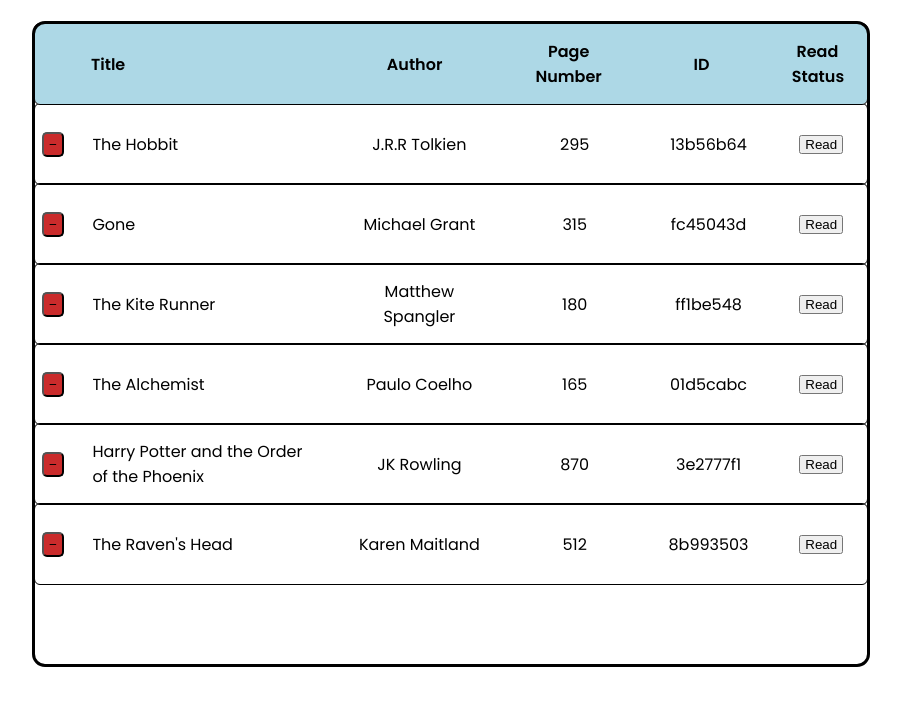
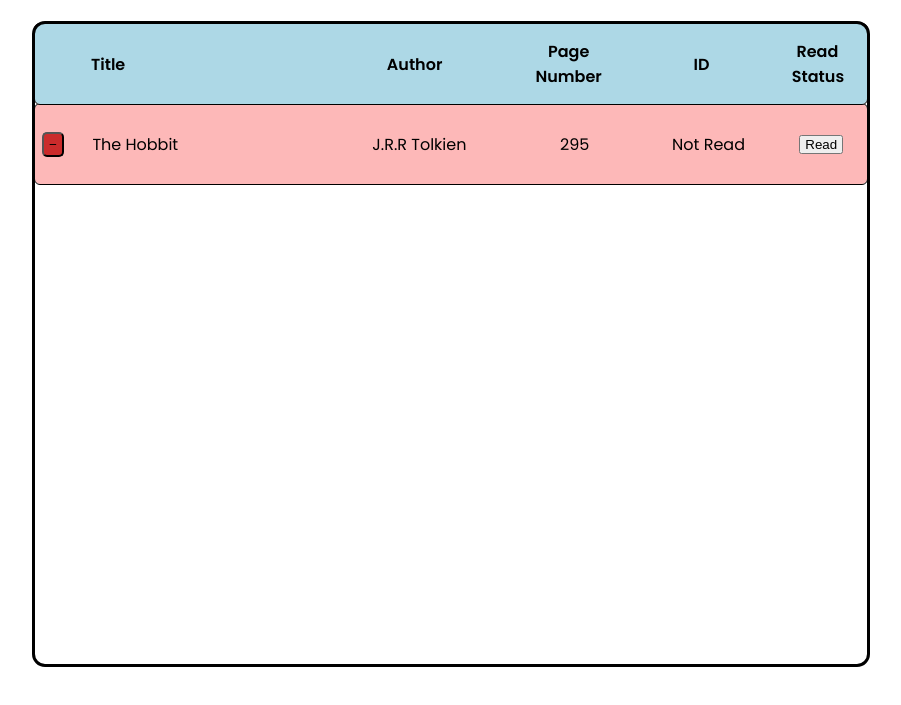
Before and after one commit to swiftybo/oop_library, a plain HTML site: page index.html in a window 1280 px wide. Both pictures are taken after a click on the element "Read Status". Shown: the part 95-800 px from the top of the page, without its empty margins (189-1090 px from the left). Drawn offline with Linux system fonts and the light colour scheme.

Commit message:
Added readButton to change the property of book object when it is marked as read

```diff
--- a/index.html
+++ b/index.html
@@ -25,7 +25,7 @@
                 <div class="books__title header__title">Title</div>
                 <div class="books__author">Author</div>
                 <div class="books__pages">Page Number</div>
-                <div class="books__id">ID</div>
+                <div class="books__read">ID</div>
                 <div class="books__read_status">Read Status</div>
             </div>
             <div class="books__area"></div>
--- a/script.js
+++ b/script.js
@@ -28,14 +28,18 @@ const inputPages = document.querySelector(".input__pages");
 ////////////////////////////////////////////////////////
 // Class Declaration
 
-class Book {
+class BookCl {
     constructor(title, author, pages) {
         this.title = title;
         this.author = author;
         this.pages = pages;
     }
 
-    readStatus() {
+    read() {
+        return (this.read = "read");
+    }
+
+    unread() {
         return (this.read = "not read");
     }
 }
@@ -44,7 +48,7 @@ class Book {
 // Functions
 
 const addBookTolibrary = function (title, author, pages) {
-    const newNovel = new Book(title, author, pages);
+    const newNovel = new BookCl(title, author, pages);
     newNovel.id = crypto.randomUUID().split("-")[0];
     myLibrary.push(newNovel);
     updateUI();
@@ -61,12 +65,12 @@ const displayBooks = function (library) {
     booksArea.innerHTML = "";
     library.forEach(function (book) {
         const book_html = `
-            <div class="books_row">
+            <div class="books_row books_row_unread">
                 <button class="deletebook__btn">&#8722;</button>
                 <div class="books__title">${book.title}</div>
                 <div class="books__author">${book.author}</div>
                 <div class="books__pages">${book.pages}</div>
-                <div class="books__id">${book.id}</div>
+                <div class="books__read">Not Read</div>
                 <button class="books__read_status">Read</button>
             </div>`;
 
@@ -136,14 +140,20 @@ function activateDeleteButtons() {
 
 function activateReadButtons() {
     btnsReadStatus.forEach(function (button, index) {
-        button.addEventListener("click", function () {
-            if (myLibrary[index].read || myLibrary[index].read === "not read") {
-                myLibrary[index].read = "read";
-                button.textContent = "not read";
-                console.log("You've now read this!");
-            } else if (myLibrary[index].read === "read") {
-                console.log("You've no longer read this!");
-            }
-        });
+        const currentBook = myLibrary[index];
+        button.addEventListener("click", currentBook.read.bind(currentBook));
+        // {
+        //     console.log(currentBook);
+        //     if (button.textContent === "Read") {
+        //         console.log("You've now read this!");
+        //         // console.log(Object.getPrototypeOf(currentBook));
+        //         currentBook.read();
+        //         button.textContent = "Not Read";
+        //     } else if (button.textContent === "Not Read") {
+        //         console.log("You've no longer read this!");
+        //         myLibrary[index].unread();
+        //         button.textContent = "Read";
+        //     }
+        // });
     });
 }
--- a/styles.css
+++ b/styles.css
@@ -58,6 +58,14 @@ h1 {
     align-items: center;
 }
 
+.books_row_unread {
+    background-color: rgb(253, 184, 184);
+}
+
+.books_row_read {
+    background-color: rgb(156, 238, 153);
+}
+
 .deletebook__btn {
     padding: 0.3rem;
     background-color: rgb(202, 43, 43);
@@ -89,7 +97,7 @@ h1 {
     text-align: center;
 }
 
-.books__id {
+.books__read {
     margin: 1.5rem;
     width: 8vw;
     text-align: center;
```
